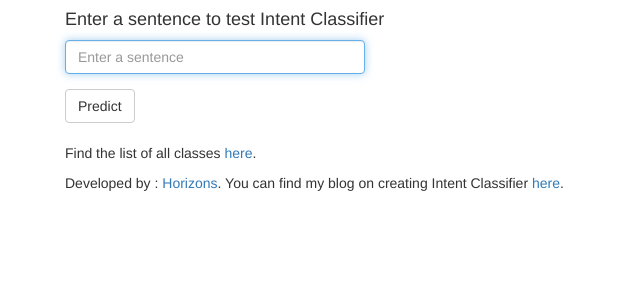
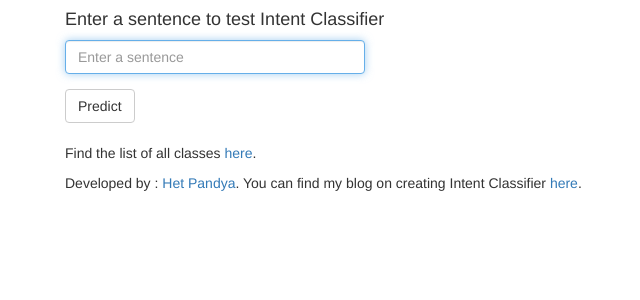
Before and after one commit to hetpandya/heroku-intent-classifier-deployment, a Flask app: page / in a window 1280 px wide. Shown: the top 300 px of the page, without its empty margins (90-730 px from the left). Run offline with Flask 2, Linux system fonts and the light colour scheme; parts of the project's set-up code (start-up, migrations or seed data) failed here and were passed over; some libraries are stand-ins or nearby versions.

Commit message:
Update index.html

```diff
--- a/templates/index.html
+++ b/templates/index.html
@@ -25,7 +25,7 @@
 
 
       <div class="row-sm-5 row-sm-offset-1">
-          <p>Find the list of all classes <a href='https://github.com/horizons-ml/heroku-intent-classifier-deployment/blob/main/utils/classes.txt' target="_blank">here</a>.</p>
+          <p>Find the list of all classes <a href='https://github.com/hetpandya/heroku-intent-classifier-deployment/blob/main/utils/classes.txt' target="_blank">here</a>.</p>
           {% if result %}
           <h4>Sentence : {{ result[0] }}</h4>
           <h4>Predicted Intent : {{ result[1] }}</h4>
@@ -34,7 +34,7 @@
 
 
     <div class="row-sm-5 row-sm-offset-1">
-      <p>Developed by : <a href='https://github.com/horizons-ml' target="_blank">Horizons</a>. You can find my blog on creating Intent Classifier <a href='https://medium.com/analytics-vidhya/creating-your-own-intent-classifier-b86e000a4926' target="_blank">here</a>.</p>
+      <p>Developed by : <a href='https://github.com/hetpandya' target="_blank">Het Pandya</a>. You can find my blog on creating Intent Classifier <a href='https://medium.com/analytics-vidhya/creating-your-own-intent-classifier-b86e000a4926' target="_blank">here</a>.</p>
     </div>
 
     </div>
```
